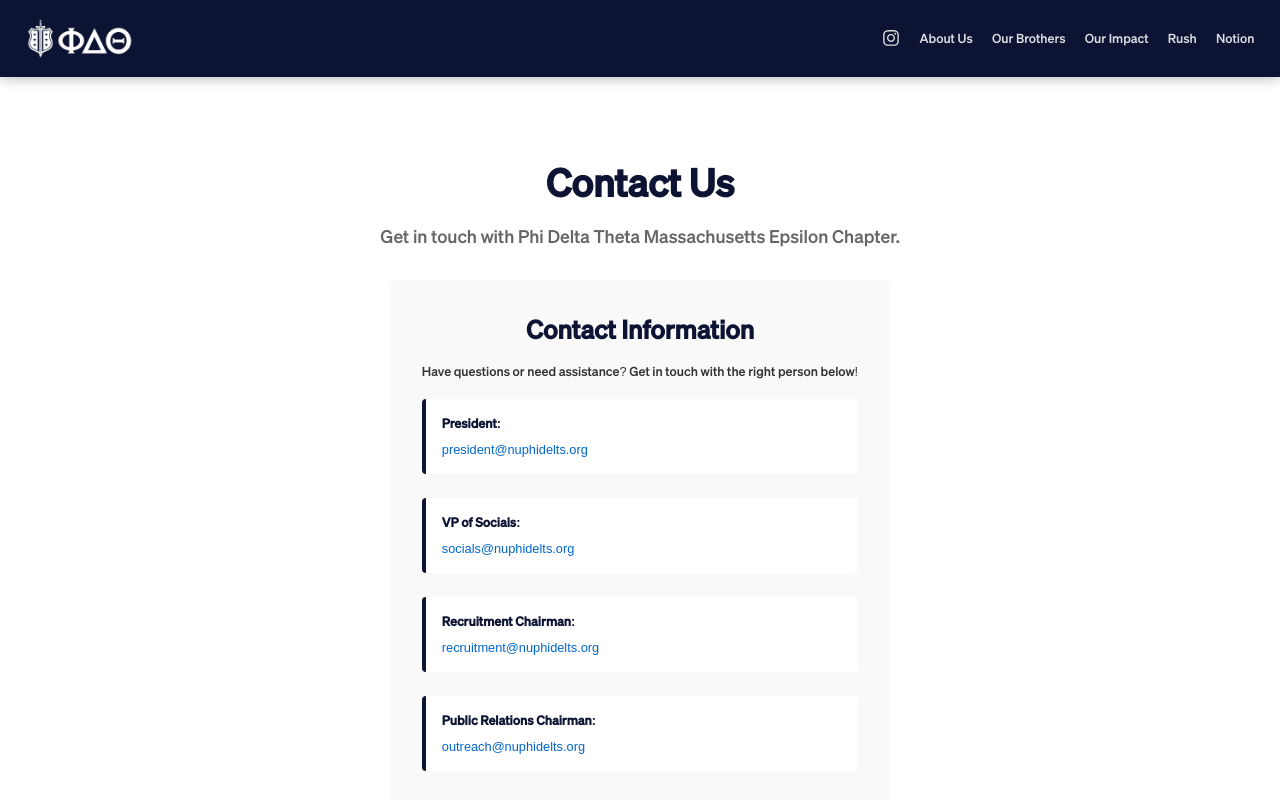
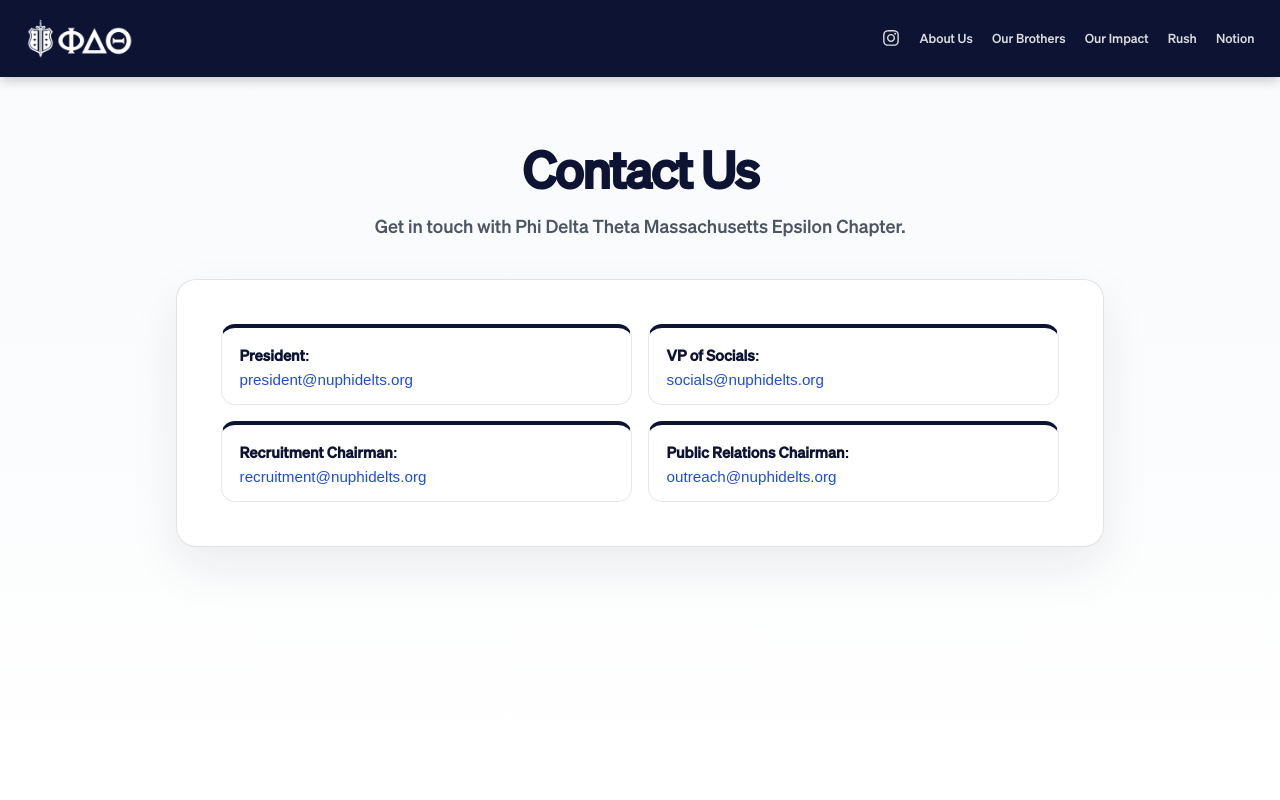
Before and after one commit to lcmaas4/phidelt-site, a Next.js app: page /contact in a window 1280 px wide. Shown: the top 800 px of the page. Built offline with nearby package versions, Linux system fonts and the light colour scheme.

Commit message:
fix contact page

```diff
--- a/src/app/contact/page.module.css
+++ b/src/app/contact/page.module.css
@@ -2,43 +2,50 @@
   display: flex;
   flex-direction: column;
   align-items: center;
-  justify-content: center;
-  min-height: 100vh;
-  padding: 6vw 10vw;
-  background-color: white;
-  max-width: 900px;
-  margin: 0 auto;
+  width: 100%;
+  min-height: calc(100vh - 80px);
+  padding: clamp(2rem, 5vw, 4.5rem) clamp(1.25rem, 4vw, 4rem) 5rem;
+  background: linear-gradient(180deg, #f8fafc 0%, #ffffff 100%);
 }
 
 .title {
   font-family: TestSohne, sans-serif;
-  font-size: clamp(20px, 3vw, 44px);
-  margin-bottom: 1rem;
+  font-size: clamp(2rem, 4vw, 4rem);
+  line-height: 1.05;
+  letter-spacing: -0.03em;
+  margin-bottom: 0.85rem;
   text-align: center;
   color: #0d1433;
 }
 
 .description {
   font-family: TestSohne, sans-serif;
-  font-size: clamp(14px, 1.5vw, 18px);
-  color: #666;
+  font-size: clamp(1rem, 1.5vw, 1.15rem);
+  color: #4b5563;
   text-align: center;
-  margin-bottom: 2rem;
+  max-width: 42rem;
+  margin-bottom: 2.25rem;
+  line-height: 1.7;
 }
 
 .content {
-  background-color: #f9f9f9;
-  border-radius: 8px;
-  padding: 2rem;
+  width: 100%;
+  max-width: 58rem;
+  background: rgba(255, 255, 255, 0.92);
+  border: 1px solid rgba(13, 20, 51, 0.12);
+  border-radius: 20px;
+  padding: clamp(1.5rem, 4vw, 2.75rem);
+  box-shadow: 0 20px 50px rgba(13, 20, 51, 0.08);
   text-align: center;
+  backdrop-filter: blur(8px);
 }
 
 .content p {
   font-family: TestSohne, sans-serif;
-  font-size: clamp(12px, 1vw, 16px);
-  line-height: 1.6;
+  font-size: clamp(0.95rem, 1vw, 1rem);
+  line-height: 1.65;
   margin-bottom: 1rem;
-  color: #333;
+  color: #374151;
 }
 
 .content p:last-child {
@@ -47,49 +54,77 @@
 
 .sectionTitle {
   font-family: TestSohne, sans-serif;
-  font-size: clamp(18px, 2vw, 28px);
-  margin-bottom: 1rem;
+  font-size: clamp(1.5rem, 2.5vw, 2.25rem);
+  margin-bottom: 0.85rem;
   color: #0d1433;
   text-align: center;
 }
 
 .intro {
   font-family: TestSohne, sans-serif;
-  font-size: clamp(12px, 1vw, 16px);
-  color: #666;
-  margin-bottom: 2rem;
+  font-size: clamp(0.95rem, 1.1vw, 1.05rem);
+  color: #4b5563;
+  margin: 0 auto 1.75rem;
   text-align: center;
+  max-width: 36rem;
 }
 
 .contactList {
-  display: flex;
-  flex-direction: column;
-  gap: 1.5rem;
+  display: grid;
+  grid-template-columns: repeat(2, minmax(0, 1fr));
+  gap: 1rem;
   text-align: left;
 }
 
 .contactItem {
-  padding: 1rem;
-  background-color: #fff;
-  border-left: 4px solid #0d1433;
-  border-radius: 4px;
+  padding: 1.1rem 1.1rem 1rem;
+  background: #fff;
+  border: 1px solid rgba(13, 20, 51, 0.1);
+  border-top: 4px solid #0d1433;
+  border-radius: 14px;
+  display: flex;
+  flex-direction: column;
+  gap: 0.35rem;
 }
 
 .contactItem strong {
   display: block;
   font-family: TestSohne, sans-serif;
   color: #0d1433;
-  margin-bottom: 0.5rem;
-  font-size: clamp(12px, 1vw, 15px);
+  font-size: clamp(0.95rem, 1vw, 1rem);
 }
 
 .contactItem a {
-  color: #0066cc;
+  color: #1d4ed8;
   text-decoration: none;
-  font-size: clamp(12px, 1vw, 15px);
-  word-break: break-all;
+  font-size: clamp(0.95rem, 1vw, 1rem);
+  word-break: break-word;
 }
 
-.contactItem a:hover {
+.contactItem a:hover,
+.contactItem a:focus-visible {
   text-decoration: underline;
 }
+
+@media (max-width: 700px) {
+  .container {
+    padding: 1.5rem 1rem 3.5rem;
+  }
+
+  .title {
+    margin-bottom: 0.75rem;
+  }
+
+  .description {
+    margin-bottom: 1.5rem;
+  }
+
+  .content {
+    padding: 1.25rem;
+    border-radius: 16px;
+  }
+
+  .contactList {
+    grid-template-columns: 1fr;
+  }
+}
--- a/src/app/contact/page.tsx
+++ b/src/app/contact/page.tsx
@@ -10,12 +10,6 @@
       </p>
 
       <section className={styles.content}>
-        <h2 className={styles.sectionTitle}>Contact Information</h2>
-        <p className={styles.intro}>
-          Have questions or need assistance? Get in touch with the right person
-          below!
-        </p>
-
         <div className={styles.contactList}>
           <div className={styles.contactItem}>
             <strong>President:</strong>
```
